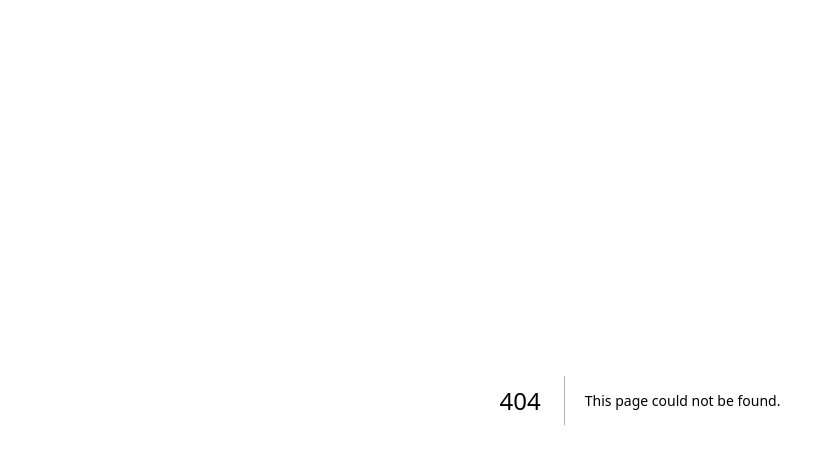
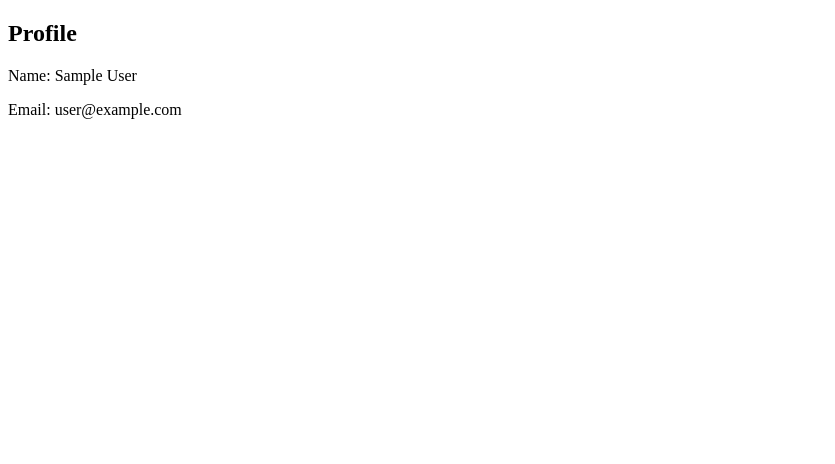
Before and after one commit to ltxstudio/shop, a Next.js app: page /profile in a window 1280 px wide. Before the commit this address had no page. Shown: the top 464 px of the page, without its empty margins (0-835 px from the left). Built offline with nearby package versions, Linux system fonts and the light colour scheme; no server answers; sample sign-in values are in the browser's storage.

Commit message:
Create profile.js

```diff
--- /dev/null
+++ b/pages/profile.js
@@ -0,0 +1,34 @@
+// pages/profile.js
+import { getSession } from 'next-auth/client';
+
+const ProfilePage = ({ session }) => {
+  if (!session) {
+    return <div>You need to be authenticated to view this page.</div>;
+  }
+
+  return (
+    <div className="container mx-auto my-8">
+      <h2 className="text-2xl font-bold">Profile</h2>
+      <div className="my-4">
+        <p>Name: {session.user.name}</p>
+        <p>Email: {session.user.email}</p>
+      </div>
+    </div>
+  );
+};
+
+export async function getServerSideProps(context) {
+  const session = await getSession(context);
+  if (!session) {
+    return {
+      redirect: {
+        destination: '/auth/signin',
+        permanent: false,
+      },
+    };
+  }
+
+  return { props: { session } };
+}
+
+export default ProfilePage;
```
